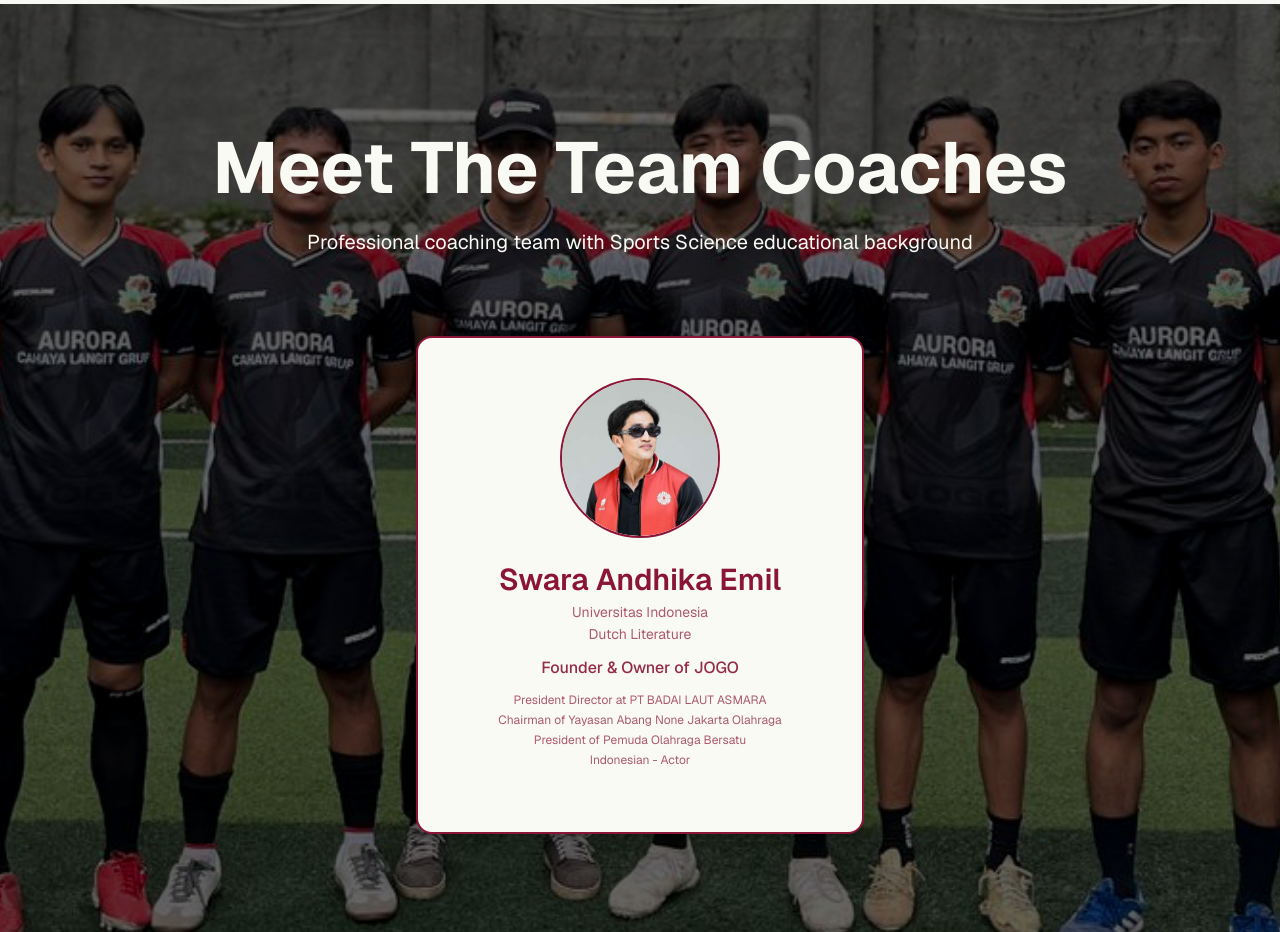
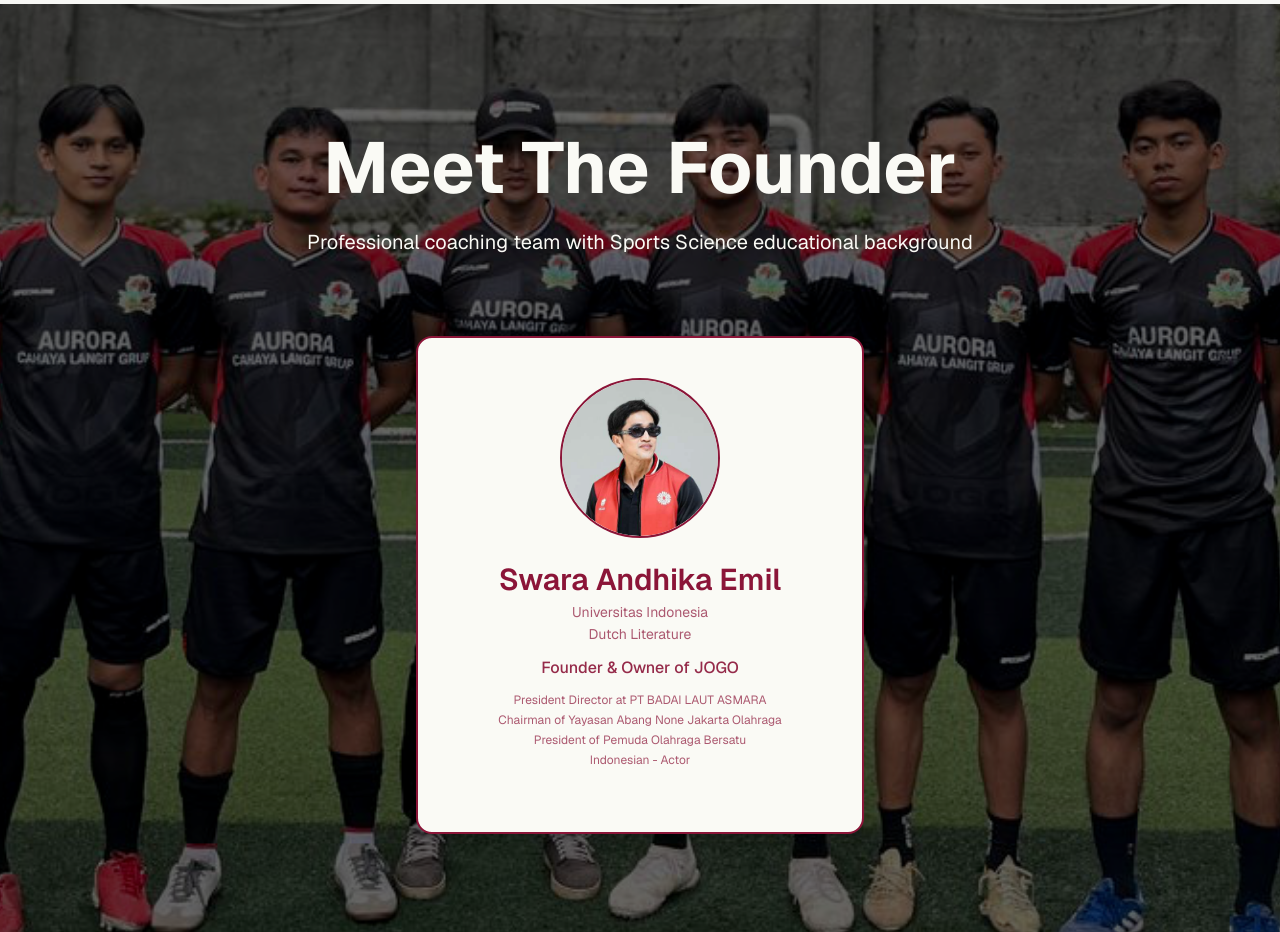
Before and after one commit to DrRhea/badailautasmara-web, a Next.js app: page / in a window 1280 px wide. Shown: the part 4140-5072 px from the top of the page. Built offline with nearby package versions, Linux system fonts and the light colour scheme.

Commit message:
Ubah title Meet The Team Coaches menjadi Meet The Founder

```diff
--- a/src/components/CoachesSection.tsx
+++ b/src/components/CoachesSection.tsx
@@ -102,7 +102,7 @@
           className="text-center mb-16 sm:mb-20"
         >
           <h2 className="text-4xl sm:text-5xl md:text-6xl lg:text-7xl font-bold mb-6" style={{ color: '#FAFAF5' }}>
-            Meet The Team Coaches
+            Meet The Founder
           </h2>
           <p className="text-lg sm:text-xl max-w-2xl mx-auto" style={{ color: '#FAFAF5' }}>
             Professional coaching team with Sports Science
```
